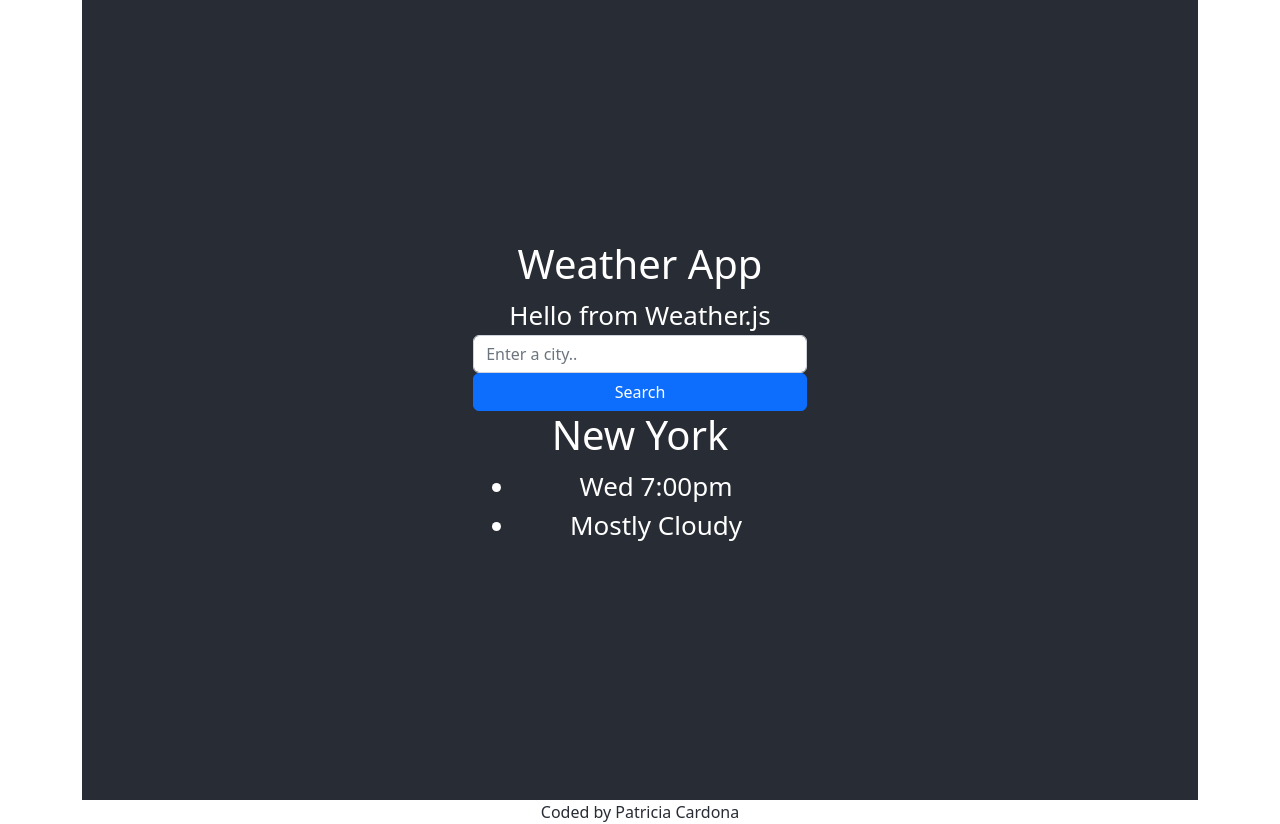
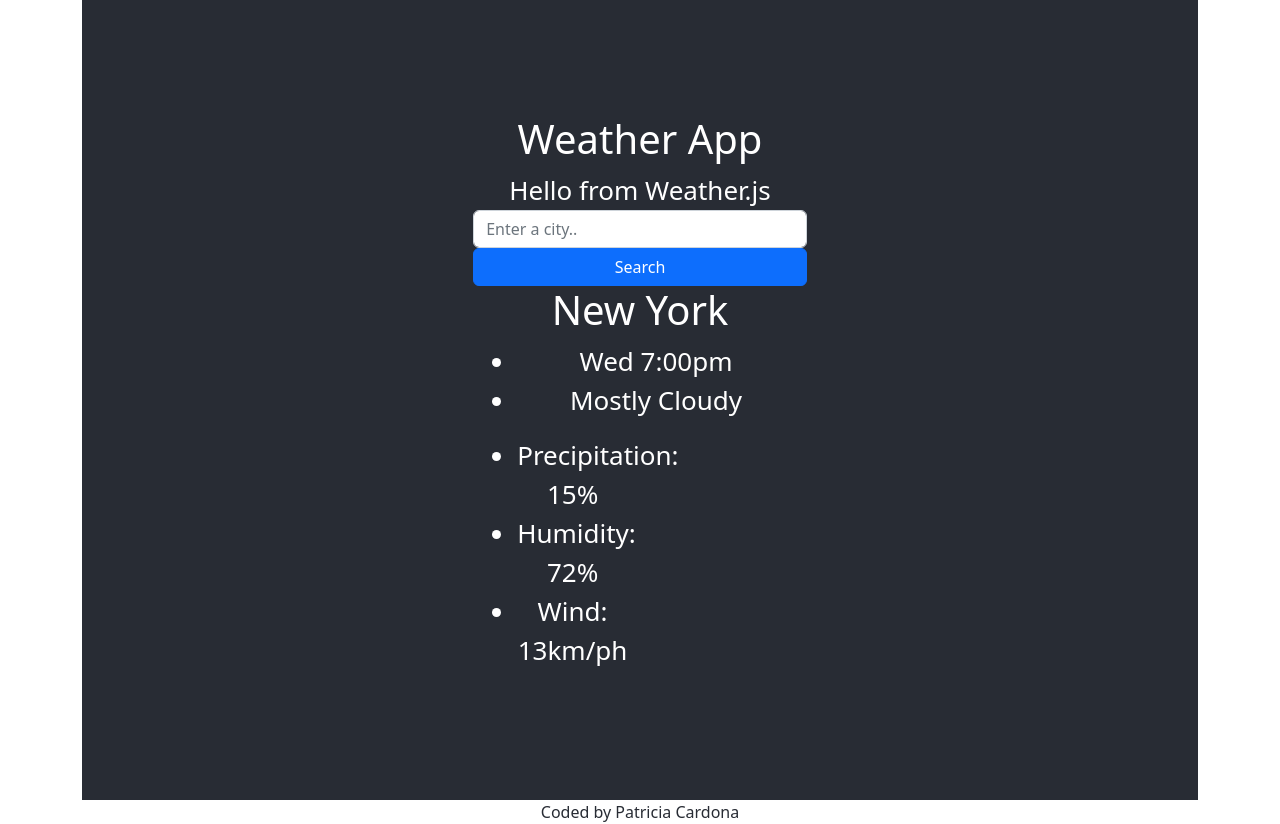
Before and after one commit to patcard21/react-weather-app, a React (Create React App) app: page / in a window 1280 px wide. Built offline with nearby package versions, Linux system fonts and the light colour scheme.

Commit message:
Completed skeleton (only JSX)

```diff
--- a/src/Weather.js
+++ b/src/Weather.js
@@ -20,7 +20,15 @@ export default function Weather() {
         <li>Wed 7:00pm</li>
         <li>Mostly Cloudy</li>
       </ul>
-      <div className="row"></div>
+      <div className="row">
+        <div className="col-6">
+          <ul>
+            <li>Precipitation: 15%</li>
+            <li>Humidity: 72%</li>
+            <li>Wind: 13km/ph</li>
+          </ul>
+        </div>
+      </div>
     </div>
   );
 }
```
